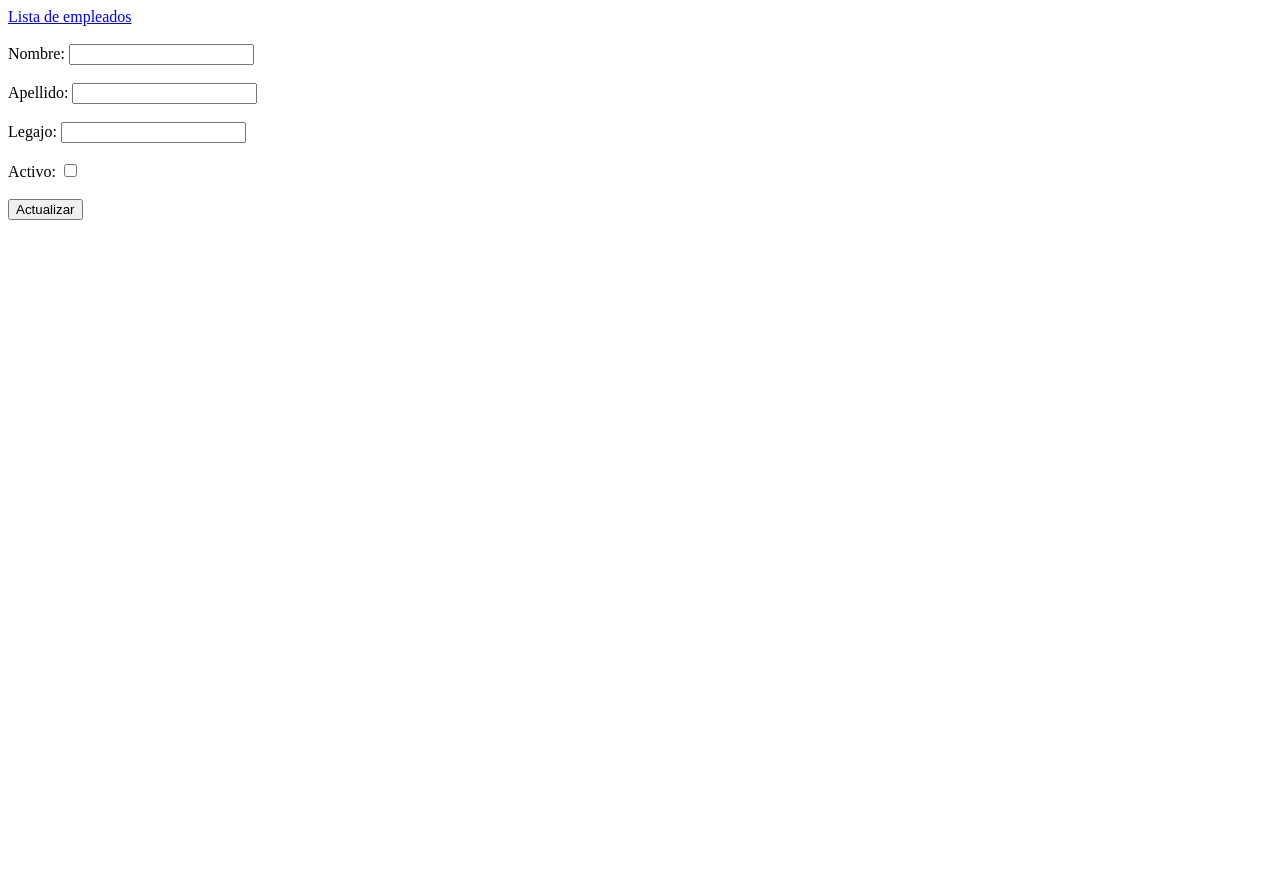
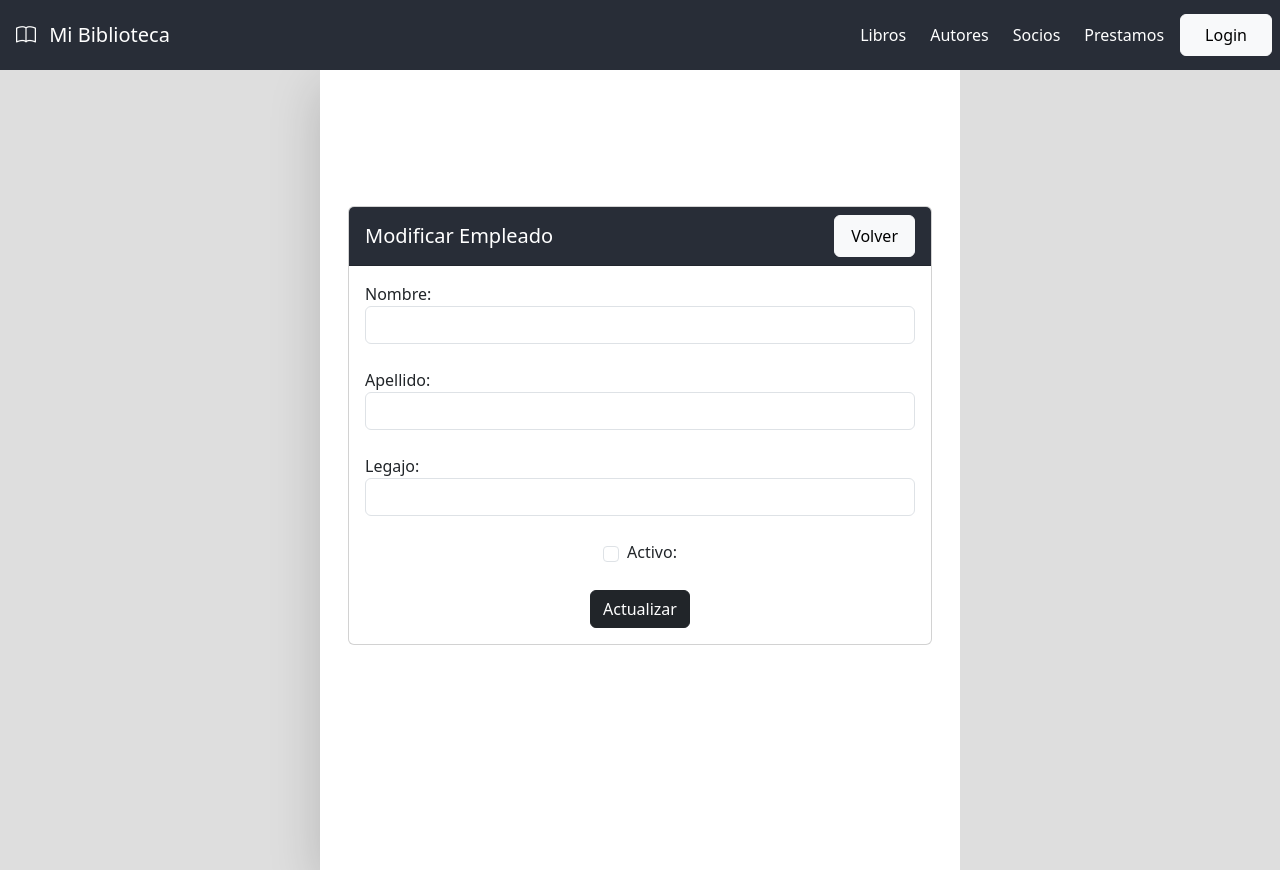
Before and after one commit to Mettralla/WebApp, a Django app: template biblioteca/templates/biblioteca/empleados/modificar_empleado.html in a window 1280 px wide. Before the commit the page ends 220 px from the top, so only its background shows below. Run offline with Django 4.2, Linux system fonts and the light colour scheme; the template is opened without the code that fills it, so the values that code supplies are empty.

Commit message:
Se aplica estilo a modificar empleado

```diff
--- a/biblioteca/templates/biblioteca/empleados/modificar_empleado.html
+++ b/biblioteca/templates/biblioteca/empleados/modificar_empleado.html
@@ -1,38 +1,72 @@
-<!DOCTYPE html>
-<html lang="en">
-<head>
-    <meta charset="UTF-8">
-    <title>Modificar Empleado</title>
-</head>
-<body>
-    <a href="{% url 'listado_empleados' %}">Lista de empleados</a>
-    <br><br>
+{% extends '../layout/base.html' %}
 
-    <form method="post">
-        {% csrf_token %}
-        <label for="nombre">Nombre:</label>
-        <input type="text" value="{{empleado.emp_nombre}}" name="nombre" required="" pattern="[a-zA-Z, ]+">
+{% block title %}Modificar Empleado{% endblock title %}
 
-        <br></br>
+{% block content %}
 
-        <label for="apellido">Apellido:</label>
-        <input type="text" value="{{empleado.emp_apellido}}" name="apellido" required="" pattern="[a-zA-Z, ]+">
+<div class="row vh-100">
 
-        <br></br>
+    <div class="col-lg-3" style="background-color: #DEDEDE;"></div>
 
-        <label for="legajo">Legajo:</label>
-        <input type="number" value="{{empleado.emp_legajo}}" name="legajo" required="" pattern="[0-9]*">
+    <div class="col-lg-6 shadow-lg p-3">
+        <div class="container">
+            <div class="row">
+                <div class="col">
+                    <div class="card" style="margin-top: 15vh">
+                        <div class="card-header text-white" style="background-color: #282d37;">
+                            <div class="row d-flex align-items-center ">
 
-        <br></br>
+                                <div class="col-6">
+                                    <h5 class="mb-0">Modificar Empleado</h5>
+                                </div>
 
-        <label for="activo">Activo:</label>
-        <input type="checkbox" name="activo" {% if empleado.emp_activo %}checked{% endif %}>
+                                <div class="col-6 text-end">
+                                    <a class="btn btn-light p-2 px-3" href="{% url 'listado_empleados' %}">Volver</a>
+                                </div>
+                            </div>
+                        </div>
+                        <div class="card-body">
 
-        <br></br>
+                            <form method="post">
+                            {% csrf_token %}
 
-        <input type="submit" value="Actualizar">
+                                <div class="form-group">
+                                    <label for="nombre">Nombre:</label>
+                                    <input type="text" class="form-control" value="{{empleado.emp_nombre}}" name="nombre" required="" pattern="[a-zA-Z, ]+">
+                                </div>
+                                <br>
 
-    </form>
+                                <div class="form-group">
+                                    <label for="apellido">Apellido:</label>
+                                    <input type="text" class="form-control" value="{{empleado.emp_apellido}}" name="apellido" required="" pattern="[a-zA-Z, ]+">
+                                </div>
+                                <br>
 
-</body>
-</html>
+                                <div class="form-group">
+                                    <label for="legajo">Legajo:</label>
+                                    <input type="number" class="form-control" value="{{empleado.emp_legajo}}" name="legajo" required="" pattern="[0-9]*">
+                                </div>
+                                    <br>
+
+                                <div class="form-group form-check d-flex align-items-center justify-content-center">
+                                    <input type="checkbox" class="form-check-input" name="activo" {% if empleado.emp_activo %}checked{% endif %}>
+                                    <label class="form-check-label ms-2" for="activo">Activo:</label>
+                                </div>
+                                <br>
+
+                                <div class="text-center">
+                                    <button type="submit" class="btn btn-dark text-center">Actualizar</button>
+                                </div>
+
+                            </form>
+                        </div>
+                    </div>
+                </div>
+            </div>
+        </div>
+    </div>
+
+    <div class="col-lg-3" style="background-color: #DEDEDE;"></div>
+</div>
+
+{% endblock content %}
```
